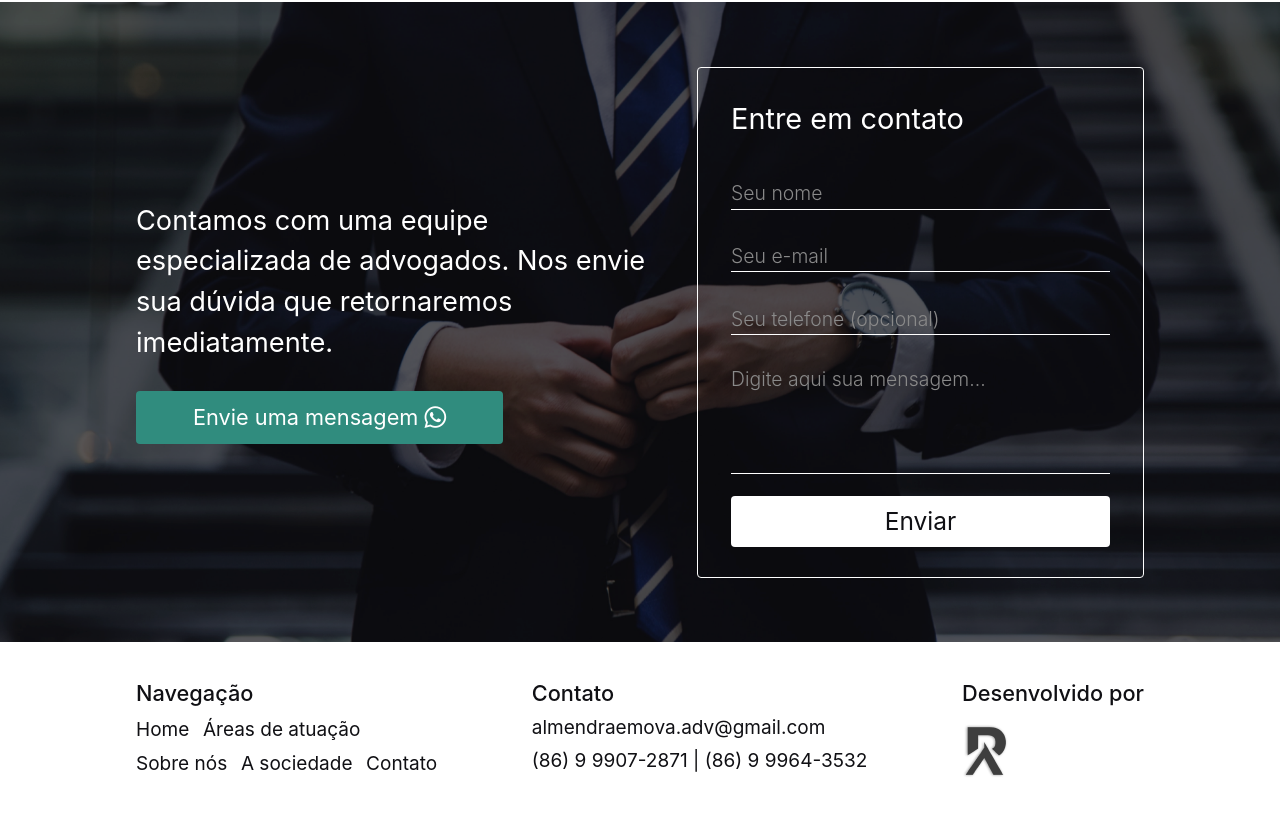
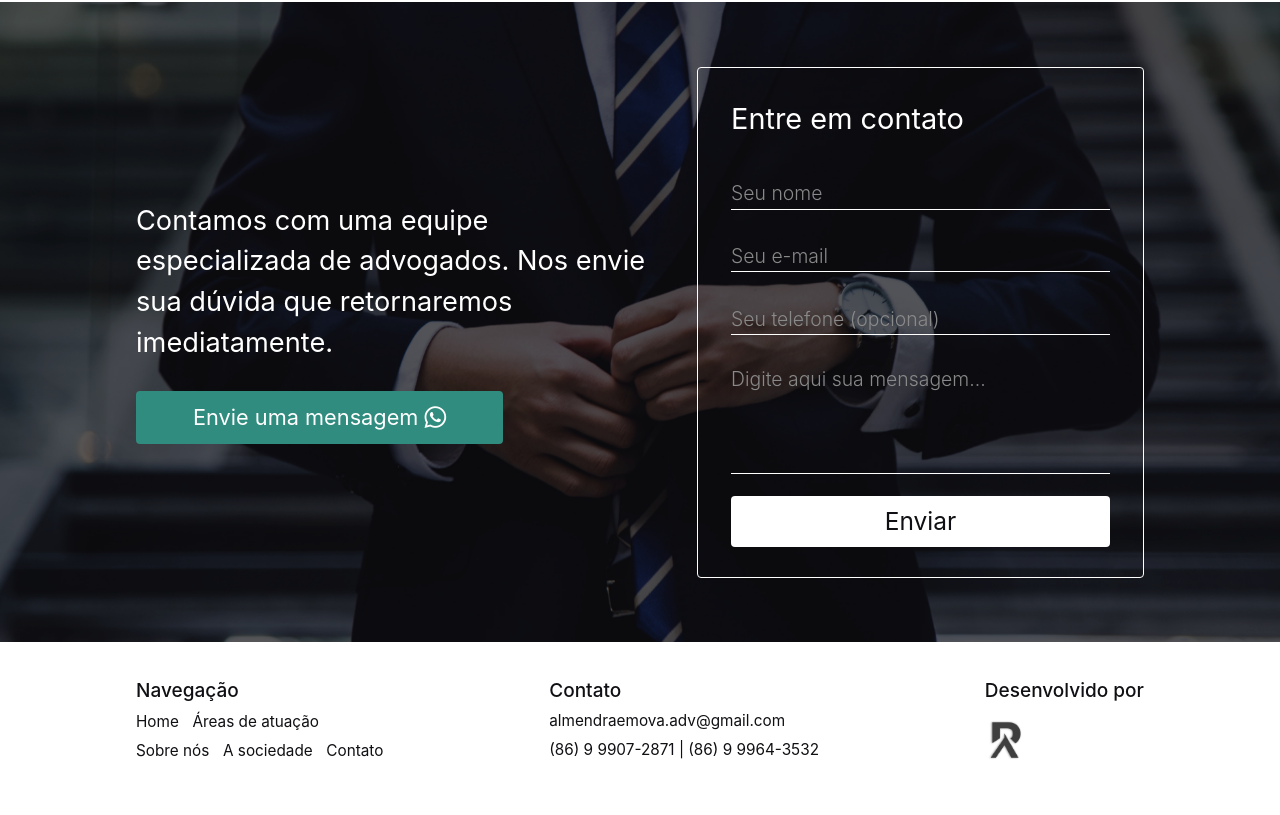
Before and after one commit to Rafaelalmendra/almendra-e-mota-nextjs, a Next.js app: page / in a window 1280 px wide. Shown: the part 3518-4333 px from the top of the page. Built offline with nearby package versions, Linux system fonts and the light colour scheme.

Commit message:
fixed margins and font-sizes

```diff
--- a/src/components/Contact/style.js
+++ b/src/components/Contact/style.js
@@ -73,6 +73,8 @@ export const ContainerInfo = styled.div`
 
 export const ContainerForm = styled.div`
   display: flex;
+  margin-top: 2.5rem;
+  margin-bottom: 2.5rem;
   flex-direction: column;
   align-items: left;
 
--- a/src/components/Footer/index.jsx
+++ b/src/components/Footer/index.jsx
@@ -42,8 +42,8 @@ export default function Footer() {
             <Image
               src={'/images/rafael-logo.svg'}
               alt="developer"
-              width={46}
-              height={54}
+              width={40}
+              height={40}
             />
           </div>
         </a>
--- a/src/components/Footer/style.js
+++ b/src/components/Footer/style.js
@@ -3,7 +3,7 @@ import styled from "styled-components";
 export const FooterContainer = styled.footer`
   display: flex;
   justify-content: space-between;
-  min-height: 20vh;
+  min-height: 15vh;
   color: var(--black);
 
   @media (max-width: 991.98px) {
@@ -15,7 +15,7 @@ export const FooterContainer = styled.footer`
 export const Navigation = styled.div`
   margin-top: 2.6rem;
 
-  font-size: 1.6rem;
+  font-size: 1.4rem;
   font-weight: 500;
 
   ul {
@@ -24,7 +24,7 @@ export const Navigation = styled.div`
 
     margin-top: 0.4rem;
 
-    font-size: 1.4rem;
+    font-size: 1.125rem;
     font-weight: 400;
 
 
@@ -42,12 +42,12 @@ export const Navigation = styled.div`
 export const Contact = styled.div`
   margin-top: 2.6rem;
 
-  font-size: 1.6rem;
+  font-size: 1.4rem;
   font-weight: 500;
 
   span {
     margin-top: 0.4rem;
-    font-size: 1.4rem;
+    font-size: 1.125rem;
     font-weight: 400;
 
     @media (max-width: 991.98px) {
@@ -60,7 +60,7 @@ export const Developer = styled.div`
   margin-top: 2.6rem;
   margin-bottom: 2.6rem;
 
-  font-size: 1.6rem;
+  font-size: 1.4rem;
   font-weight: 500;
 
   .image {
```
